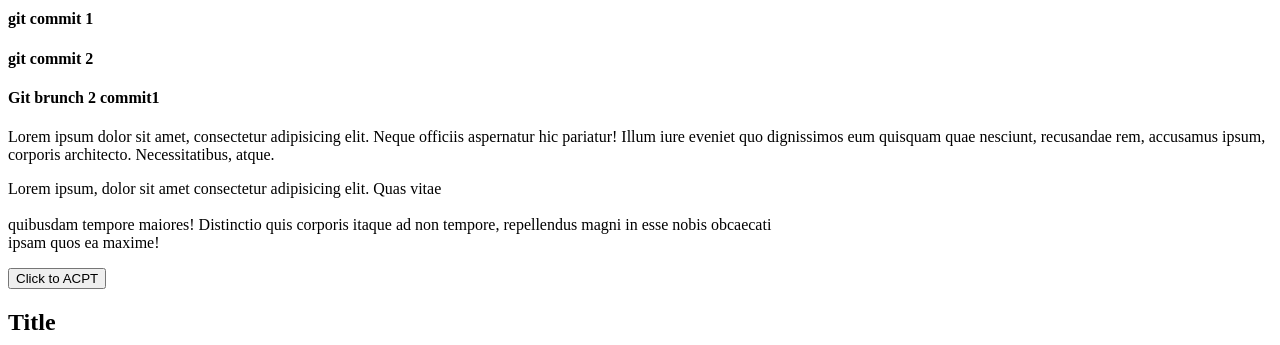
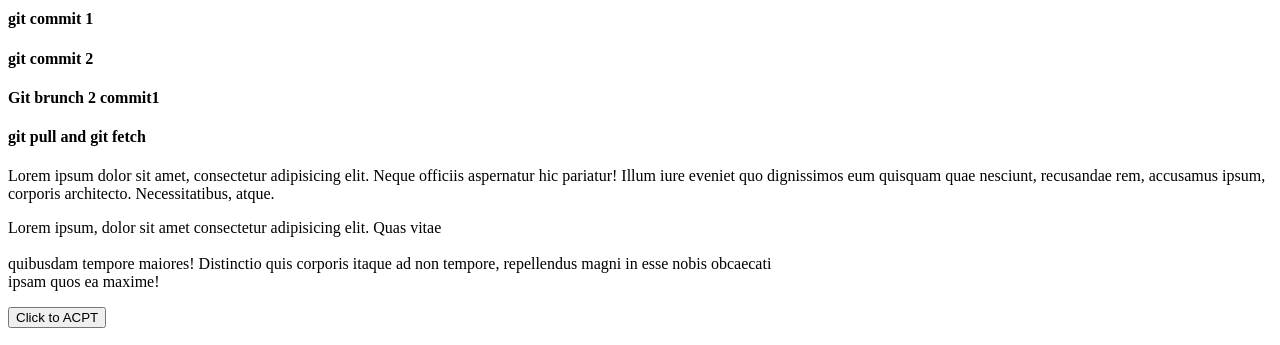
Before and after one commit to thiranikesh/afsd---3, a plain HTML site: page index.html in a window 1280 px wide. Shown: the part 880-1225 px from the top of the page. Drawn offline with Linux system fonts and the light colour scheme.

Commit message:
git pull

```diff
--- a/index.html
+++ b/index.html
@@ -35,6 +35,10 @@
 
     <!-- Git brunch 2 -->
      <h4>Git brunch 2 commit1 </h4>
+
+     <!-- git push -->
+
+     <h4>git pull and git fetch</h4>
 
     <!-- p tag -->
     <p>Lorem ipsum dolor sit amet, consectetur adipisicing elit. Neque officiis aspernatur hic pariatur! Illum iure eveniet quo dignissimos eum quisquam quae nesciunt, recusandae rem, accusamus ipsum, corporis architecto. Necessitatibus, atque.</p>
```
